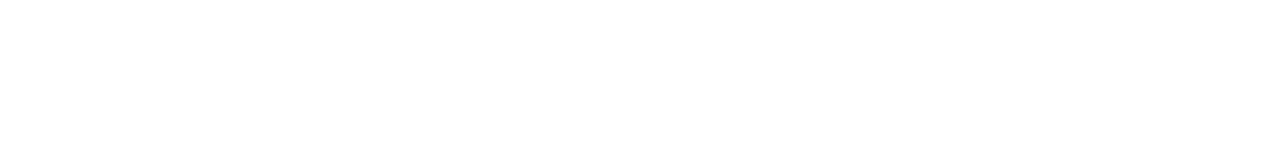
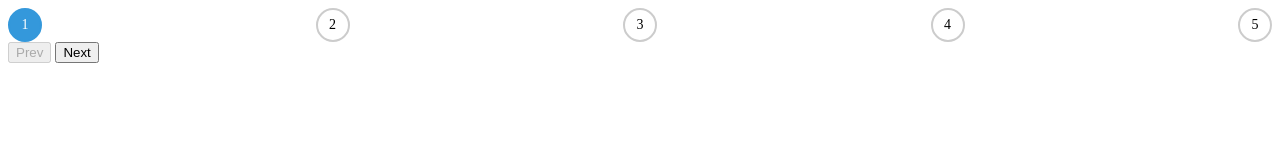
Before and after one commit to acciojob/progress-bar-DachepallySahithi, a website: page main.html in a window 1280 px wide. Drawn offline with Linux system fonts and the light colour scheme.

Commit message:
created a submission

```diff
--- a/main.html
+++ b/main.html
@@ -7,6 +7,15 @@
 </head>
 
 <body>
+	<div class="progress-container">
+		<div class="circle active" id="circle-1">1</div>
+		<div class="circle" id="circle-2">2</div>
+		<div class="circle" id="circle-3">3</div>
+		<div class="circle" id="circle-4">4</div>
+	    <div class="circle" id="circle-5">5</div>
+	</div>
+	<button id="prev" disabled>Prev</button>
+	<button id="next">Next</button>
 	<!-- the entire body must be written by student -->
     <script type="text/javascript" src="./script.js">
 </script>
--- a/styles.css
+++ b/styles.css
@@ -1 +1,23 @@
 /*  your css code here. If applicable */
+.progress-container {
+  display: flex;
+  justify-content: space-between;
+  align-items: center;
+}
+
+.circle {
+  width: 30px;
+  height: 30px;
+  border-radius: 50%;
+  border: 2px solid #ccc;
+  display: flex;
+  justify-content: center;
+  align-items: center;
+  font-size: 14px;
+}
+
+.active {
+  background-color: #3498db;
+  color: #fff;
+  border-color: #3498db;
+}
```
